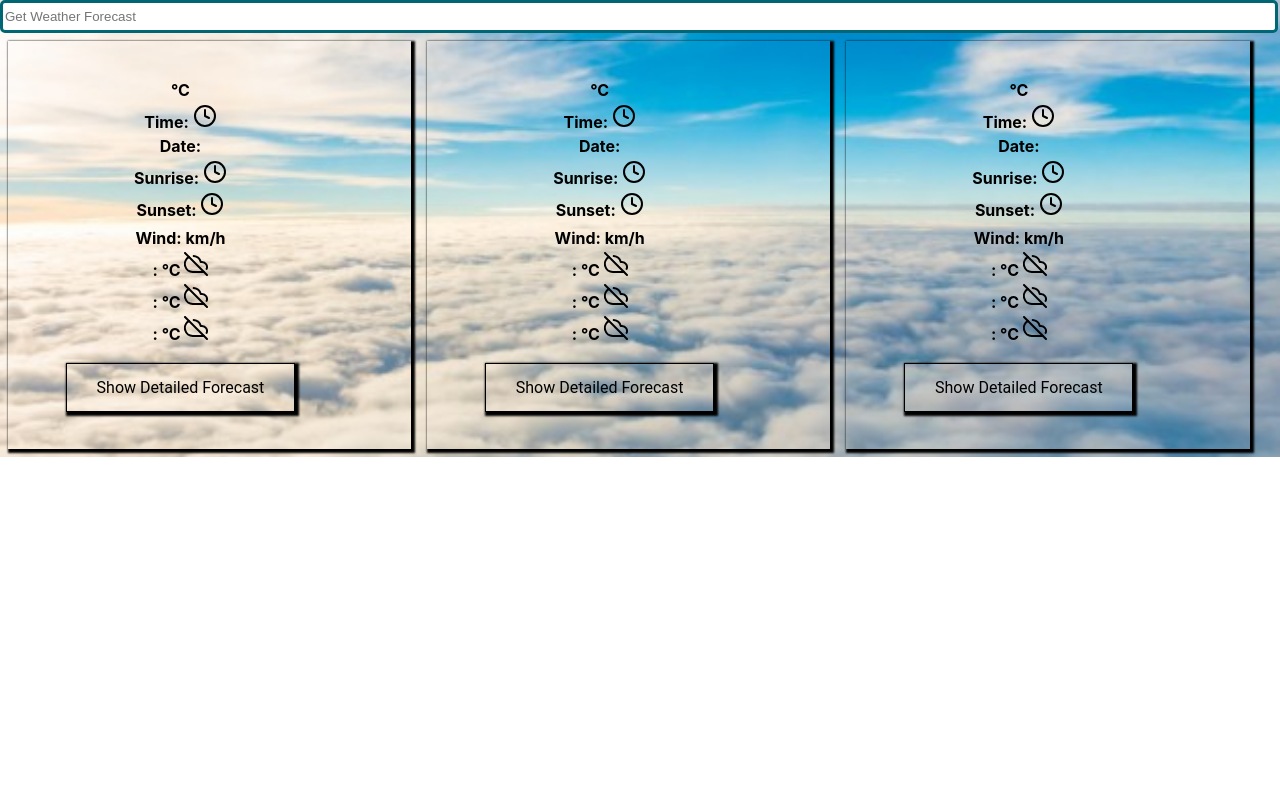
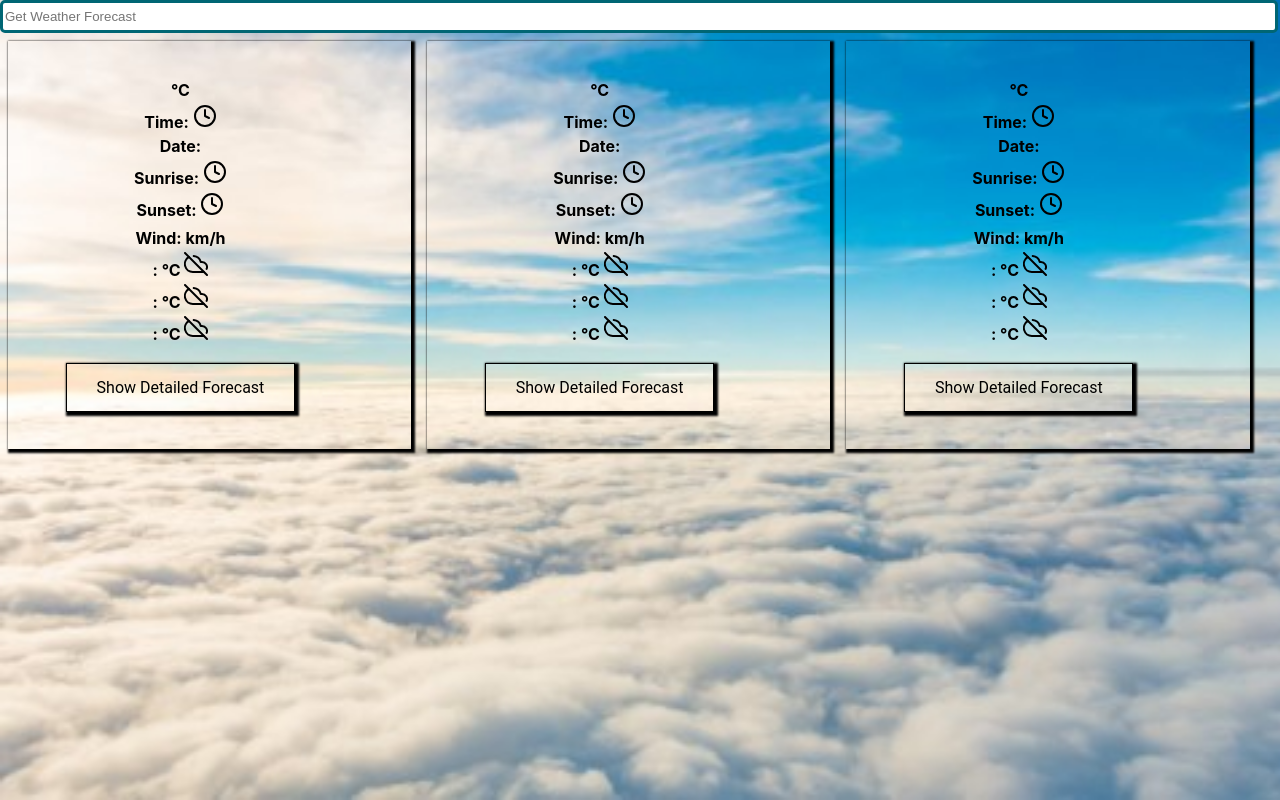
Before and after one commit to Iskren-Ivanov/Weather, a React (Create React App) app: page / in a window 1280 px wide. Built offline with nearby package versions, Linux system fonts and the light colour scheme; no server answers.

Commit message:
edit background img

```diff
--- a/src/App.css
+++ b/src/App.css
@@ -1,14 +1,5 @@
-html {
-  margin: 0 auto;
-  padding: 0;
-}
-
 .app {
   text-transform: capitalize;
-  background: url('./backgroundImg/clear-air-fly-fantastic-travel_1232-3824.jpg');
-  background-position: center;
-  background-repeat: no-repeat;
-  background-size: cover;
   font-weight: bold;
 }
 
@@ -22,6 +13,15 @@ html {
   box-shadow: 2px 2px 2px 2px;
 }
 
+.background {
+  background: url('./backgroundImg/clear-air-fly-fantastic-travel_1232-3824.jpg');
+  background-size: cover;
+  width: 100%;
+  height: 100%;
+  position: fixed;
+  z-index: -1;
+}
+
 .main-article__lists {
   list-style: none;
 }
--- a/src/App.js
+++ b/src/App.js
@@ -4,6 +4,7 @@ import Router from './Router/Router';
 const App = () => {
   return (
     <div className='app'>
+      <div className='background' />
       <Router />
     </div >
   );
```
